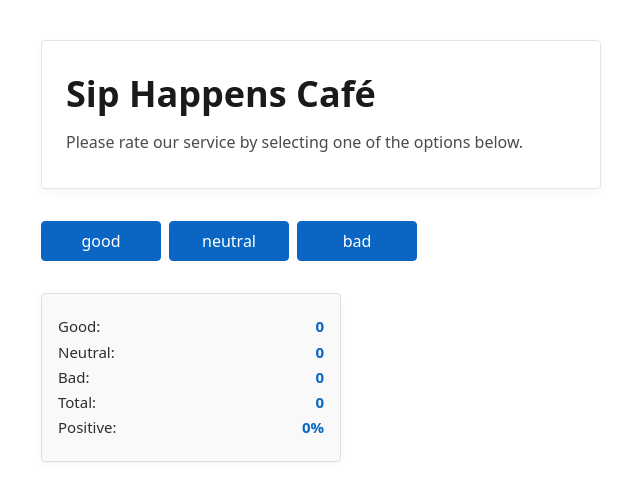
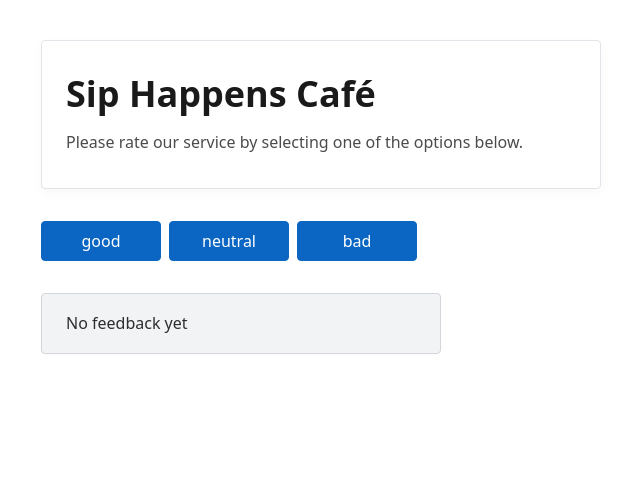
Before and after one commit to InnaSaienko/02-react-cafe, a React (Vite) app: page / in a window 1280 px wide. Shown: the top 500 px of the page, without its empty margins (319-959 px from the left). Built offline with nearby package versions, Linux system fonts and the light colour scheme.

Commit message:
feat(App): implement conditional component VoteStats rendering based on votes

```diff
--- a/src/components/App/App.tsx
+++ b/src/components/App/App.tsx
@@ -4,6 +4,7 @@ import type {Votes, VoteType} from "../../types/votes.ts";
 import CafeInfo from "../CafeInfo/CafeInfo.tsx";
 import VoteOptions from "../VoteOptions/VoteOptions.tsx";
 import VoteStats from "../VoteStats/VoteStats.tsx";
+import Notification from "../Notification/Notification.tsx";
 
 const DEFAULT_VOTES = {
     good: 0,
@@ -31,7 +32,11 @@ function App() {
         <div className={css.app}>
             <CafeInfo/>
             <VoteOptions onVote={handleVote} onReset={() => setVotes(DEFAULT_VOTES)} canReset={canReset} />
-            <VoteStats votes={votes} totalVotes={totalVotes} positiveRate={positiveRate}/>
+            {canReset ? (
+                <VoteStats votes={votes} totalVotes={totalVotes} positiveRate={positiveRate}/>
+            ) : (
+                <Notification />
+            )}
         </div>
     )
 }
```
